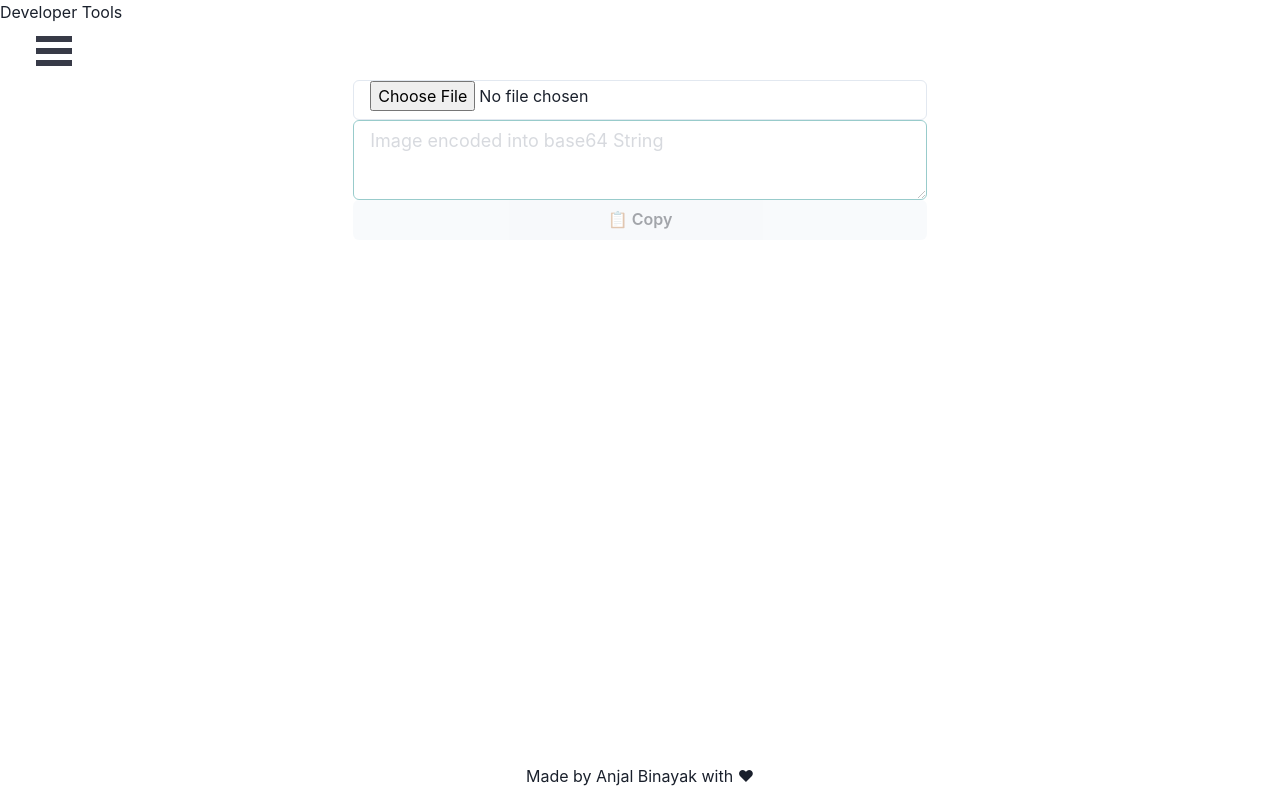
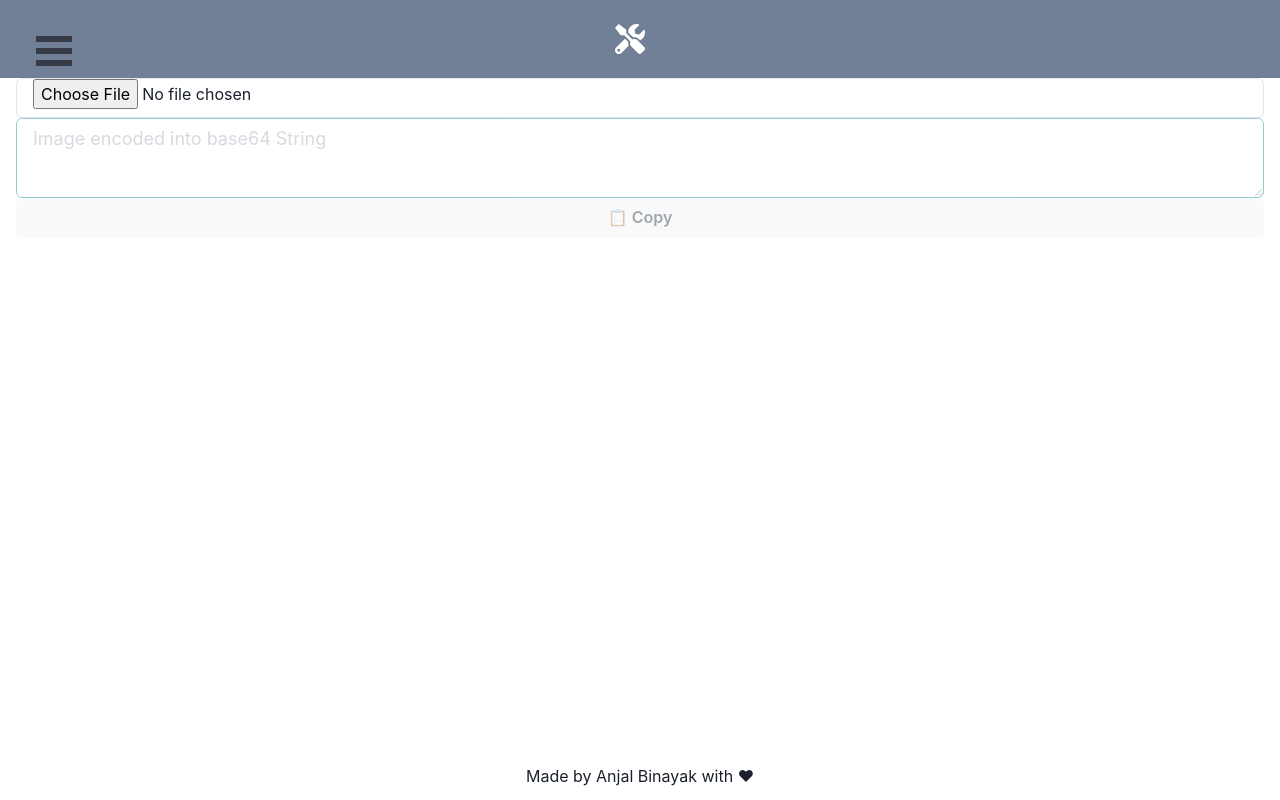
Before and after one commit to anjalbinayak/developer-tools, a Next.js app: page /tools/image in a window 1280 px wide. Built offline with nearby package versions, Linux system fonts and the light colour scheme.

Commit message:
Styles Changed

```diff
--- a/components/Layout.jsx
+++ b/components/Layout.jsx
@@ -1,15 +1,30 @@
 import React from "react";
 import SideBar from "./SideBar";
-import { Container } from "@chakra-ui/react";
+import { Container, Flex, Heading } from "@chakra-ui/react";
 import { ToastContainer } from "react-toastify";
 import "react-toastify/dist/ReactToastify.css";
+import { FaTools } from "react-icons/fa";
 
 const Layout = ({ children }) => {
   return (
     <>
-      <div className="h-12">Developer Tools</div>
       <SideBar pageWrapId="__main-container__" />
-      <Container id="__main-container__">
+      <Flex
+        as="nav"
+        align="center"
+        justify="center"
+        wrap="wrap"
+        padding={6}
+        bg="gray.500"
+        color="white"
+      >
+        <Flex align="center" mr={5}>
+          <Heading as="h1" size="lg" letterSpacing={"tighter"}>
+            <FaTools className="inlline" />
+          </Heading>
+        </Flex>
+      </Flex>
+      <Container maxW="container.xl" id="__main-container__">
         {children}
         <ToastContainer />
         <footer className="fixed bottom-0 left-0 p-3 text-center w-full">
--- a/components/SideBar.jsx
+++ b/components/SideBar.jsx
@@ -1,13 +1,8 @@
-import { slide as Menu } from "react-burger-menu";
-
+import { bubble as Menu } from "react-burger-menu";
 import React from "react";
 import Link from "next/link";
-
+import { FaFileImage, FaHome, FaTools } from "react-icons/fa";
 const SideBar = ({ pageWrapId }) => {
-  const showSettings = (e) => {
-    e.preventDefault();
-  };
-
   const styles = {
     bmBurgerButton: {
       position: "fixed",
@@ -56,24 +51,25 @@ const SideBar = ({ pageWrapId }) => {
   return (
     <Menu styles={styles} pageWrapId={`${pageWrapId}`}>
       <div className="flex flex-col">
-        <div>
+        <div className="p-1 menu-item-box">
           <Link href="/">
             <a id="home" className="menu-item">
-              Home
+              <FaHome className="inline mb-1" /> <span>Home</span>
             </a>
           </Link>
         </div>
-        <div>
+        <div className="p-1 menu-item-box">
           <Link href="/tools">
             <a id="tools" className="menu-item">
-              Tools
+              <FaTools className="inline mb-1" /> <span>Tools</span>
             </a>
           </Link>
         </div>
-        <div>
+        <div className="p-1 menu-item-box">
           <Link href="/tools/image">
             <a id="image" className="menu-item">
-              Image Converter
+              <FaFileImage className="inline mb-1" />{" "}
+              <span> Image Converter</span>
             </a>
           </Link>
         </div>
--- /dev/null
+++ b/components/styles/sidebar.css
@@ -0,0 +1,3 @@
+.menu-item-box:hover {
+  color: red;
+}
--- a/package.json
+++ b/package.json
@@ -18,6 +18,7 @@
     "react": "17.0.2",
     "react-burger-menu": "^3.0.6",
     "react-dom": "17.0.2",
+    "react-icons": "^4.3.1",
     "react-toastify": "^8.1.0"
   },
   "devDependencies": {
--- a/pages/tools/image.js
+++ b/pages/tools/image.js
@@ -1,4 +1,11 @@
-import { Button, Input, Textarea, useClipboard } from "@chakra-ui/react";
+import {
+  Button,
+  Input,
+  Textarea,
+  useClipboard,
+  Flex,
+  Heading,
+} from "@chakra-ui/react";
 import { useState, useRef } from "react";
 import { toast } from "react-toastify";
 
@@ -18,7 +25,7 @@ export default function Image() {
   };
   return (
     <>
-      <div className="flex flex-col my-8">
+      <div className="flex flex-col">
         <Input
           className=""
           type="file"
```
Also changed, not shown: 1 other file (tests, documents, lock files or other folders).
